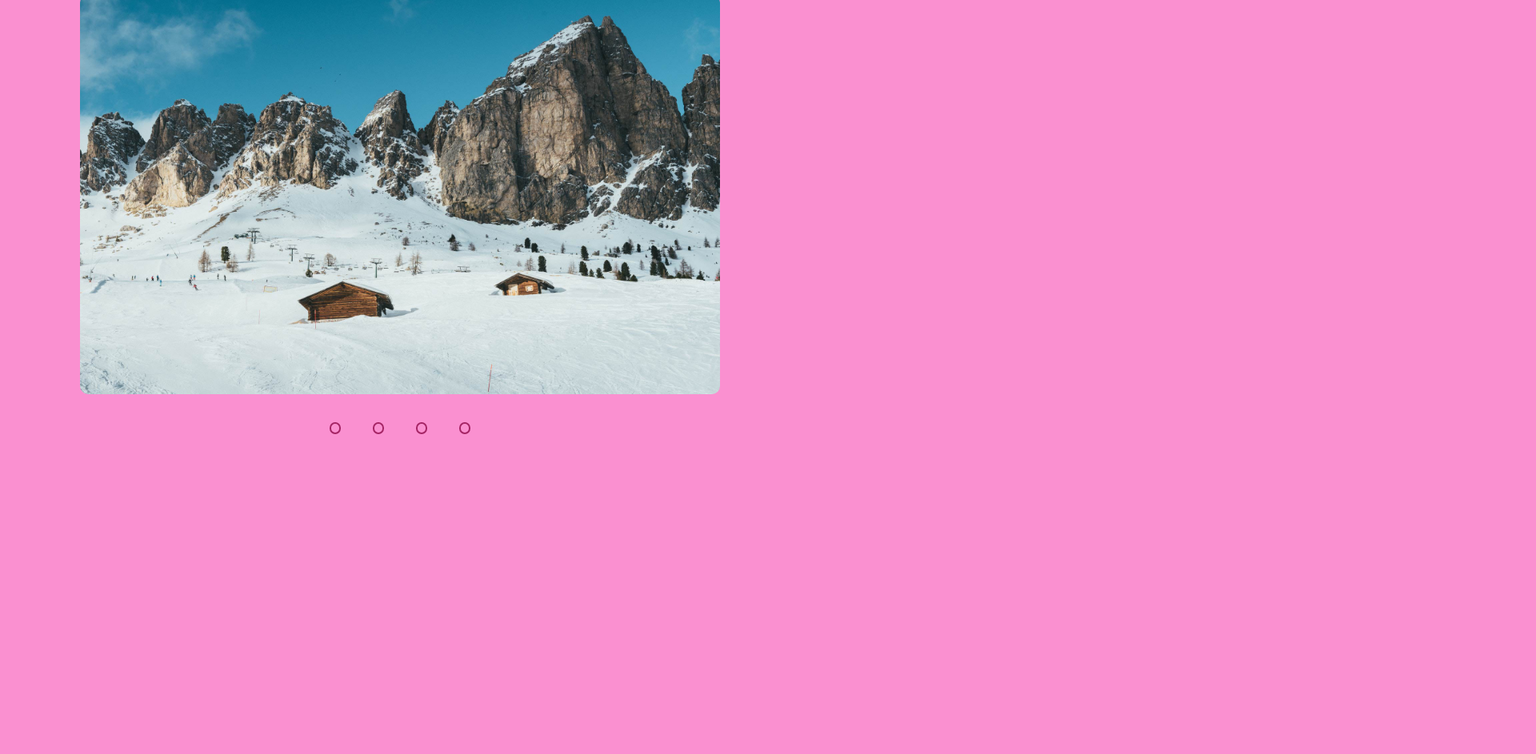
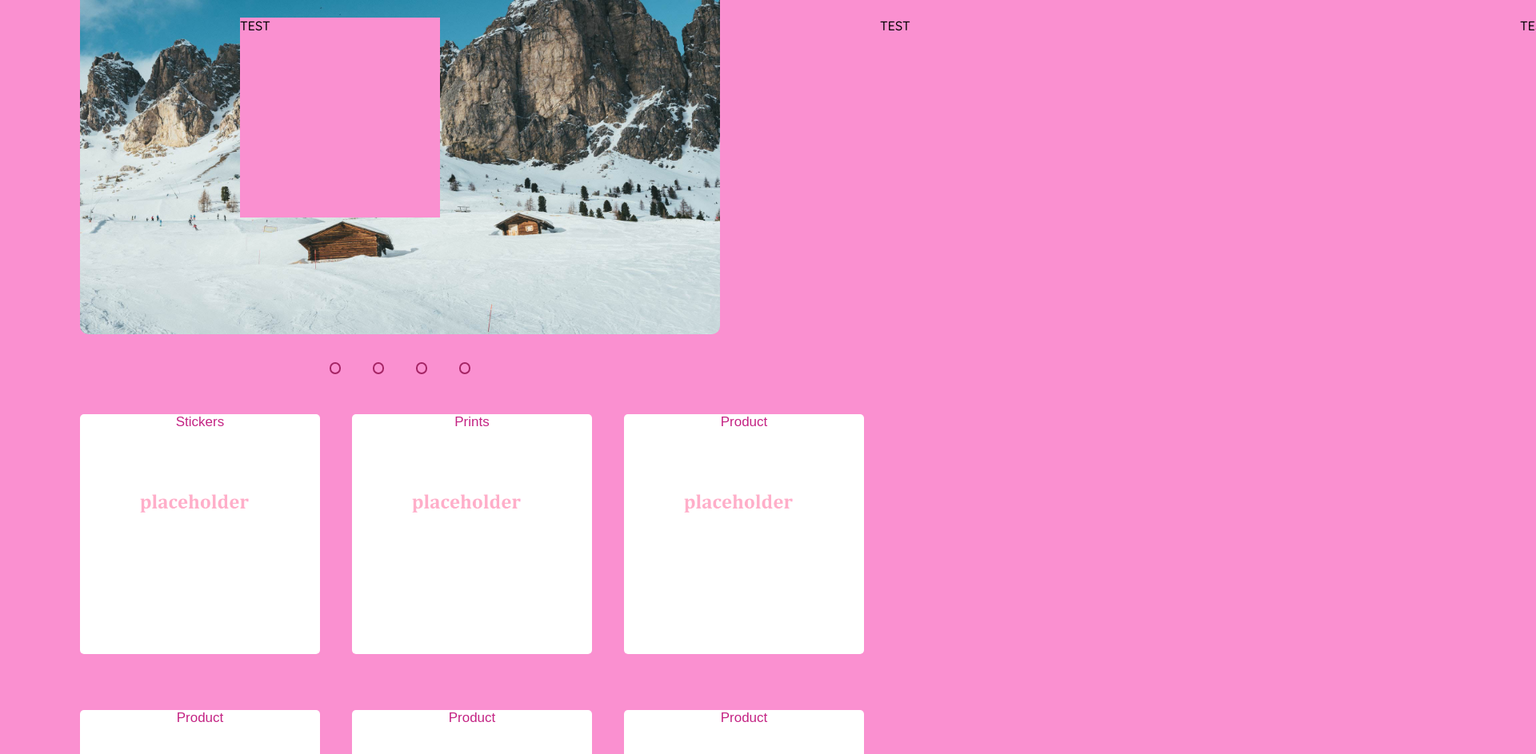
Before and after one commit to Fraymotiff/fraymotiffshop, a plain HTML site: page index.html in a window 1280 px wide. Shown: the part 157-1100 px from the top of the page at 80% size, 1920 px wide, since content can reach past the window. Drawn offline with nearby package versions, Linux system fonts and the light colour scheme; a web font is replaced by a local one.

Commit message:
Add files via upload

```diff
--- a/index.html
+++ b/index.html
@@ -85,16 +85,18 @@
       <!--radio buttons end-->
       <!--slide images start-->
       <div class="slide first">
-        <img src="./image1.jpg" alt="">
+        <img src="./image1.jpg" alt=""><div>TEST</div>
       </div>
       <div class="slide">
         <img src="./image2.jpg" alt="">
+        <div>TEST</div>
       </div>
       <div class="slide">
         <img src="./image3.jpg" alt="">
+        <div>TEST</div>
       </div>
       <div class="slide">
-        <img src="./image4.jpg" alt="">
+        <img src="./image4.jpg" alt=""><div>TEST</div>
       </div>
       <!--slide images end-->
       <!--automatic navigation start-->
@@ -132,6 +134,26 @@
             </body>
             </html>
 
+
+
+            <!-- DIV PRODUCT TYPED-->
+            <div class="type-content">
+<div class=" product-types">
+
+  <div class="card banner1"> Stickers</div>
+<div class="card banner2"> Prints</div>
+<div class="card banner3"> Product</div>
+<div class="card banner4">Product</div>
+<div class="card banner5">Product</div>
+<div class="card banner6">Product</div>
+</div></div></div>
+
+
+
+
+
+
+                    <!-- DIV PRODUCT TYPED-->
             <!-- Arrumar userbox slider
             arrumar slides que estão sem div e button
             arrumar navbar
--- a/styles.css
+++ b/styles.css
@@ -619,8 +619,8 @@
     display: flex;
     width: 800px;
     justify-content: center;
+display:none;
 
-display:none;
   }
 
   .navigation-auto div{
@@ -653,3 +653,91 @@
   }
 
 /*carousel/
+
+/*info*/
+.slide div{
+width: 250px;
+height: 250px;
+background-color:rgb(250, 144, 208);
+position: absolute;
+margin-top: -400px;
+margin-left: 200px;
+}
+.slide button{
+
+}
+
+/* PRODUCT TYPE*/
+
+.characters-container {
+  width: 100%;
+  display: flex;
+  justify-content: center;
+  margin-top: 50px;
+
+
+
+}
+
+.product-types {
+
+display: grid;
+grid-template-columns: repeat(3, 1fr);
+row-gap: 20px;
+column-gap: 40px;
+width: 100px;
+height:auto;
+
+height: 100px;
+width:100%;
+margin-top: 50px;
+}
+
+
+.card {
+  margin-top: 50px;
+  height: 300px;
+  width:300px;
+  background-size: cover;
+  background-position:  50% 50%;
+  border-radius: 5px;
+  cursor: pointer;
+  transition: 1s;
+  display: flex;
+  flex-direction: column;
+  justify-content:flex-end;
+  color:  var(--second-color);
+  font-size: 17px;
+  text-align: center;
+  font-family: 'Kdam Thmor Pro',sans-serif;
+  display: block;
+}
+
+
+.card:hover {
+  transform: scale(1.02);
+}
+
+.banner1 {
+  background-image: url('./placeholder\ pic.png');
+}
+
+.banner2 {
+  background-image: url('./placeholder\ pic.png');
+
+}
+.banner3 {
+  background-image: url('./placeholder\ pic.png');
+}
+
+.banner4 {
+  background-image: url('./placeholder\ pic.png');
+}
+
+.banner5 {
+  background-image: url('./placeholder\ pic.png');
+}
+
+.banner6 {
+  background-image: url('./placeholder\ pic.png');
+}
```
